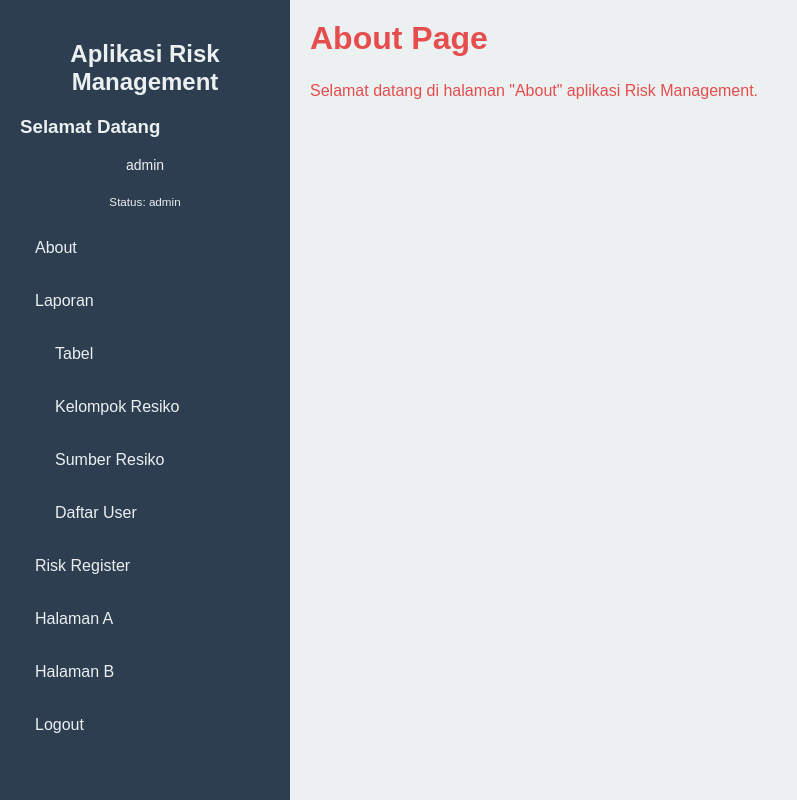
After one commit to RamaVikri/Proyek-Risk_Manage, a PHP site: page /menu_halaman/about.php in a window 1280 px wide. The commit adds this page. Shown: the whole page, without its empty margins (0-797 px from the left). Run offline with PHP 8.4, Linux system fonts and the light colour scheme; a user stored in the database is signed in; data comes from the database, SQL or seed files in the repository.

Commit message:
edit dikit

```diff
--- /dev/null
+++ b/proyek_uas/css/dashboard.css
@@ -0,0 +1,100 @@
+/* Reset margin dan padding */
+body {
+    margin: 0;
+    padding: 0;
+    font-family: Arial, sans-serif;
+    color: #e64d4d;
+}
+
+/* Struktur utama */
+.dashboard-container {
+    display: flex;
+    min-height: 100vh;
+    background-color: aqua;
+}
+
+/* Sidebar */
+.sidebar {
+    width: 250px;
+    background-color: #2c3e50;
+    color: #ecf0f1;
+    padding: 20px;
+    box-shadow: 2px 0 5px rgba(0, 0, 0, 0.1);
+}
+
+.sidebar h2 {
+    text-align: center;
+    margin-bottom: 20px;
+}
+
+.sidebar p {
+    text-align: center;
+    font-size: 14px;
+    margin-bottom: 20px;
+}
+
+.sidebar-menu {
+    list-style: none;
+    padding: 0;
+}
+
+.sidebar-menu li {
+    margin: 15px 0;
+}
+
+.sidebar-menu a {
+    text-decoration: none;
+    color: #ecf0f1;
+    display: block;
+    padding: 10px 15px;
+    border-radius: 5px;
+    transition: background-color 0.3s;
+}
+
+.sidebar-menu a:hover {
+    background-color: #34495e;
+}
+
+/* Dropdown menu */
+.dropdown {
+    list-style: none;
+    margin: 10px 0 0 10px;
+    padding: 0;
+}
+
+.dropdown li a {
+    padding-left: 25px;
+}
+
+/* Main content */
+.main-content {
+    flex: 1;
+    padding: 20px;
+    background-color: #ecf0f1;
+}
+
+.main-content h1 {
+    margin-top: 0;
+}
+
+.main-content p {
+    line-height: 1.6;
+}
+
+
+
+/* responsive */
+/* @media (max-width: 768px) {
+    .dashboard-container {
+        flex-direction: column;
+    }
+
+    .sidebar {
+        width: 100%;
+        text-align: center;
+    }
+
+    .main-content {
+        padding: 10px;
+    }
+} */
--- a/proyek_uas/login.php
+++ b/proyek_uas/login.php
@@ -23,20 +23,20 @@ public function login($username, $password){
 
 		// $_SESSION['username'] = $username;
 		//  $_SESSION['status'] = "admin";
-		header("location:menu_halaman/halaman_menu.php");
+		header("location:menu_halaman/about.php");
 
         exit();
     }else if($data['status']=="dekan"){
         // $_SESSION['username'] = $username;
 		// $_SESSION['status'] = "dekan";
 
-        header("location:menu_halaman/halaman_menu.php");
+        header("location:menu_halaman/about.php");
         exit();
     }else if($data['status']=="kaprodi"){
         // $_SESSION['username'] = $username;
 		// $_SESSION['status'] = "dekan";
 
-        header("location:menu_halaman/halaman_menu.php");
+        header("location:menu_halaman/about.php");
         exit();
     }
     else{
--- /dev/null
+++ b/proyek_uas/menu_halaman/about.php
@@ -0,0 +1,53 @@
+<?php
+session_start();
+require_once '../conn.php';
+
+if ($_SESSION['status'] == "") {
+    header("location:index.php?pesan=gagal");
+}
+?>
+
+<!DOCTYPE html>
+<html lang="id">
+<head>
+    <meta charset="UTF-8">
+    <meta name="viewport" content="width=device-width, initial-scale=1.0">
+    <title>Halaman Menu</title>
+    <link rel="stylesheet" href="../css/dashboard.css"> <!-- Tambahkan file CSS -->
+</head>
+<body>
+    <div class="dashboard-container">
+        <!-- Sidebar -->
+        <div class="sidebar">
+            <h2>Aplikasi Risk Management</h2>
+            <h3>Selamat Datang</h3>
+            <p><?php echo $_SESSION['nama']; ?></p>
+            <p><small>Status: <?php echo $_SESSION['status']; ?></small></p>
+            <ul class="sidebar-menu">
+                <li><a href="about.php">About</a></li>
+                <li>
+                    <a href="#">Laporan</a>
+                    <ul class="dropdown">
+                        <li><a href="#">Tabel</a></li>
+                        <li><a href="#">Kelompok Resiko</a></li>
+                        <li><a href="#">Sumber Resiko</a></li>
+                        <?php if ($_SESSION['status'] == 'admin'): ?>
+                            <li><a href="../menu_add_user/daftar_user.php">Daftar User</a></li>
+                        <?php endif; ?>
+                    </ul>
+                </li>
+                <li><a href="riskRegister.php">Risk Register</a></li>
+                <li><a href="#">Halaman A</a></li>
+                <li><a href="#">Halaman B</a></li>
+                <li><a href="../logout.php">Logout</a></li>
+            </ul>
+        </div>
+
+        <!-- Main Content -->
+        <div class="main-content">
+            <h1>About Page</h1>
+            <p>Selamat datang di halaman "About" aplikasi Risk Management.</p>
+        </div>
+    </div>
+</body>
+</html>
```
Also changed, not shown: proyek_uas/menu_halaman/halaman_menu.php (deleted, +0 -51 lines), proyek_uas/css/styles.css (renamed from proyek_uas/styles.css).
